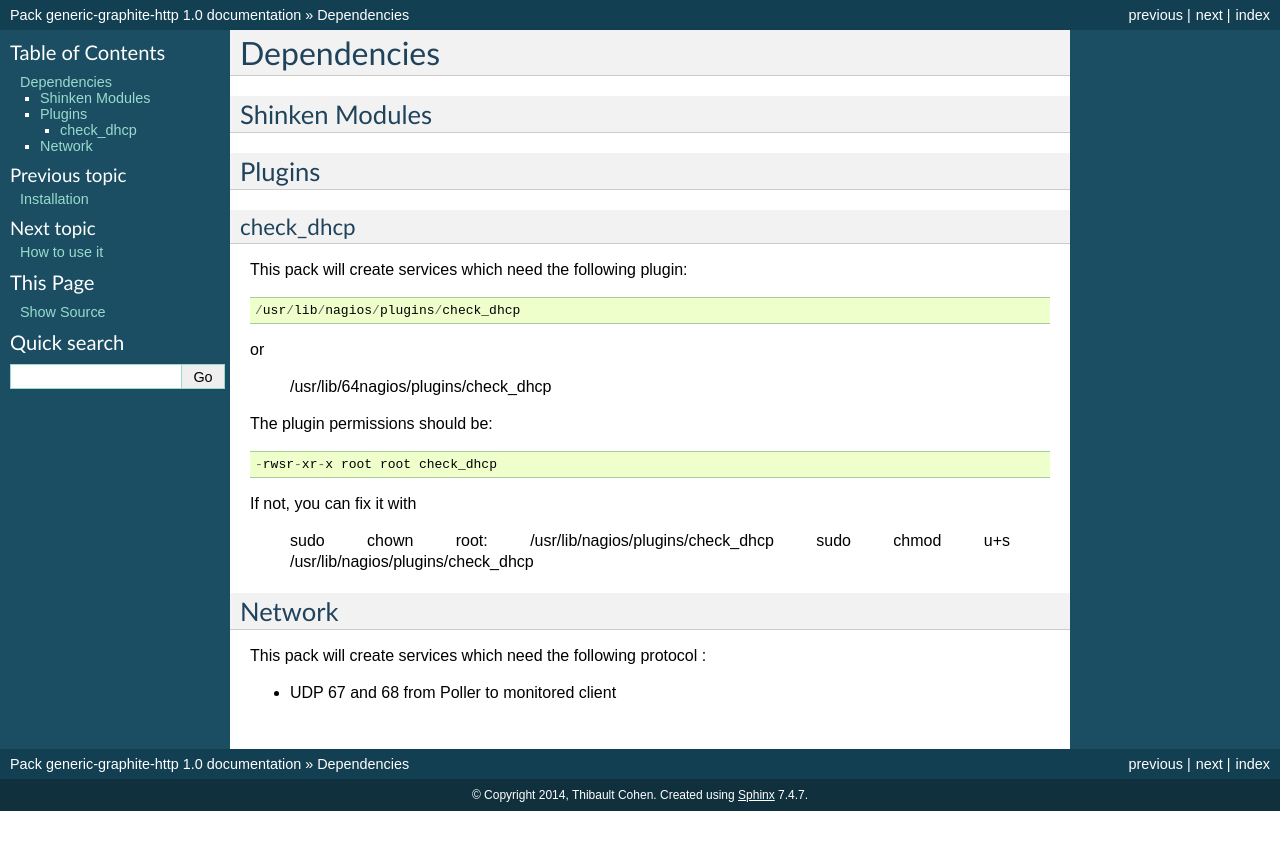
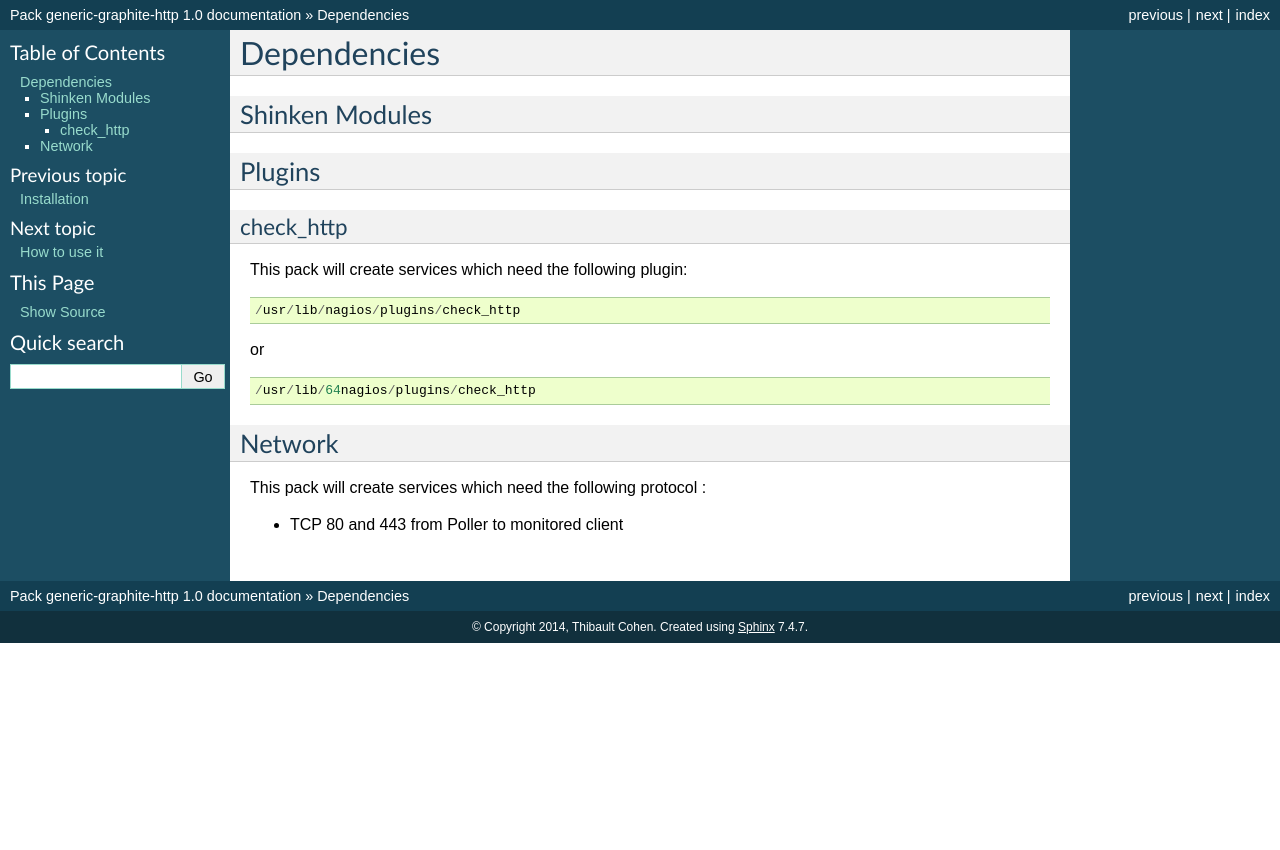
Before and after one commit to savoirfairelinux/monitoring-tools, a Sphinx documentation site: the page built from doc/source/dependencies.rst, in a window 1280 px wide. Shown: the top 850 px of the page. Built offline with Sphinx 7.4.7, drawn with Linux system fonts in a browser that asks for light colours.

Commit message:
Fix doc and service

```diff
--- a/doc/source/dependencies.rst
+++ b/doc/source/dependencies.rst
@@ -8,33 +8,24 @@
 Plugins
 ~~~~~~~
 
-check_dhcp
+check_http
 ----------
 
 This pack will create services which need the following plugin:
 
 ::
 
-  /usr/lib/nagios/plugins/check_dhcp
+  /usr/lib/nagios/plugins/check_http
 
 or
 
-  /usr/lib/64nagios/plugins/check_dhcp
-
-The plugin permissions should be:
-
 ::
 
-  -rwsr-xr-x root root check_dhcp
-
-If not, you can fix it with
-
-  sudo chown root: /usr/lib/nagios/plugins/check_dhcp
-  sudo chmod u+s /usr/lib/nagios/plugins/check_dhcp
+  /usr/lib/64nagios/plugins/check_http
 
 Network
 ~~~~~~~
 
 This pack will create services which need the following protocol :
 
-* UDP 67 and 68 from Poller to monitored client
+* TCP 80 and 443 from Poller to monitored client
--- a/doc/source/index.rst
+++ b/doc/source/index.rst
@@ -1,10 +1,10 @@
-.. Pack generic-dhcp documentation master file, created by
+.. Pack generic-graphite-http documentation master file, created by
    sphinx-quickstart on Thu Feb 13 09:50:04 2014.
    You can adapt this file completely to your liking, but it should at least
    contain the root `toctree` directive.
 
 Welcome to Pack generic-graphite-http's documentation!
-=======================================================
+======================================================
 
 Contents:
 
```
Also changed, not shown: doc/source/howtouseit.rst (line endings or trailing spaces), 1 other file.
